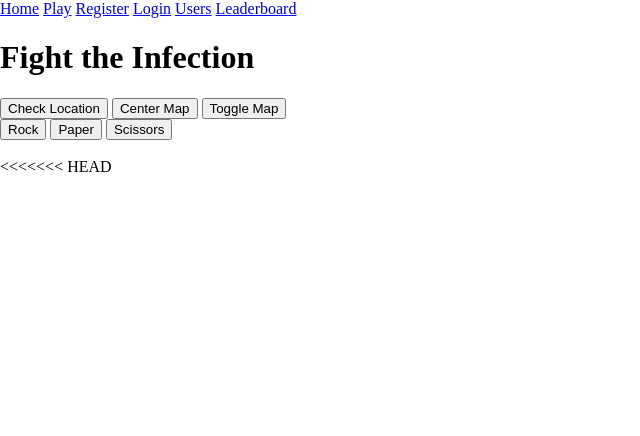
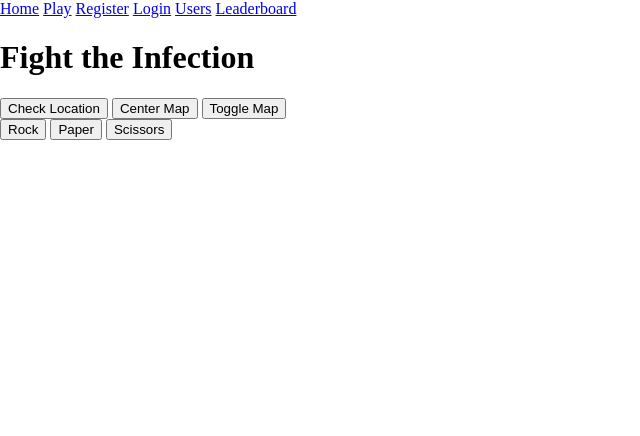
Before and after one commit to shintouki/augmented-pandemic, a Django app: page /game/play/ in a window 1280 px wide. Shown: the top 436 px of the page, without its empty margins (0-640 px from the left). Run offline with Django 3.2, Linux system fonts and the light colour scheme; data that the repository does not hold is empty; some libraries are stand-ins or nearby versions.

Commit message:
fixed merge conflict

```diff
--- a/game/templates/game/play.html
+++ b/game/templates/game/play.html
@@ -20,14 +20,8 @@
 				<button onclick='playGame("scissors")'>Scissors</button>
 			</div><br>
 			<script src = "{% static 'game/js/rockpaperscissor.js' %}"></script>
-<<<<<<< HEAD
 			<div id="result"></div>
-		</div></div><br><br><br><br>
-
-=======
-			<div id="result">n/a</div>
-    	</div>
->>>>>>> 6e6591b063260e3cb6542f57a8ed28e93617d51e
+		</div></div>
 		<div id="map">
         <script src="https://ajax.googleapis.com/ajax/libs/jquery/3.1.1/jquery.min.js"></script>
         <script async defer src="https://maps.googleapis.com/maps/api/js?key=AIzaSyA7lpJkNjlPd3Cl6UJAr7nAyM1U0eMTH6I&callback=initMap"></script>
```
